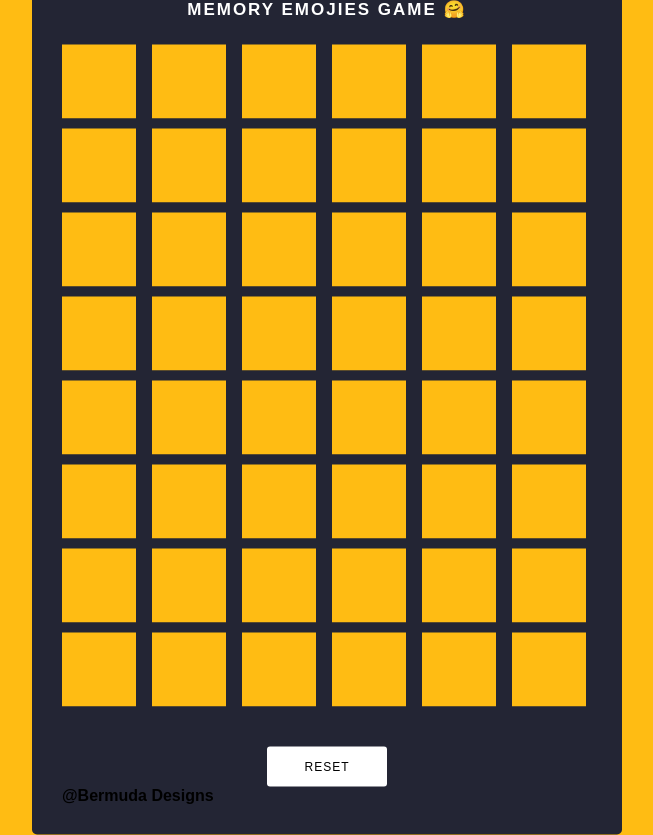
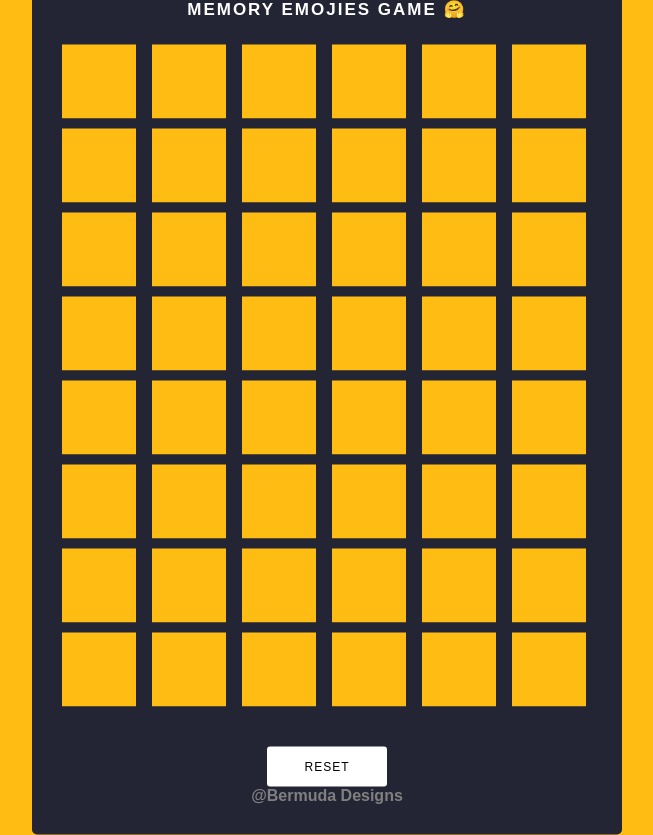
Before and after one commit to darshan1005/memory_card_game, a plain HTML site: page index.html in a window 1280 px wide. Shown: the whole page, without its empty margins (313-966 px from the left). Drawn offline with Linux system fonts and the light colour scheme.

Commit message:
Update style.css

```diff
--- a/style.css
+++ b/style.css
@@ -89,6 +89,11 @@ body{
     backface-visibility: hidden;
 }
 
+.footer_tag{
+    text-align: center;
+    color: gray;
+}
+
 .boxOpen::after,.boxMatch::after{
     transform: rotateY(180deg);
 }
```
